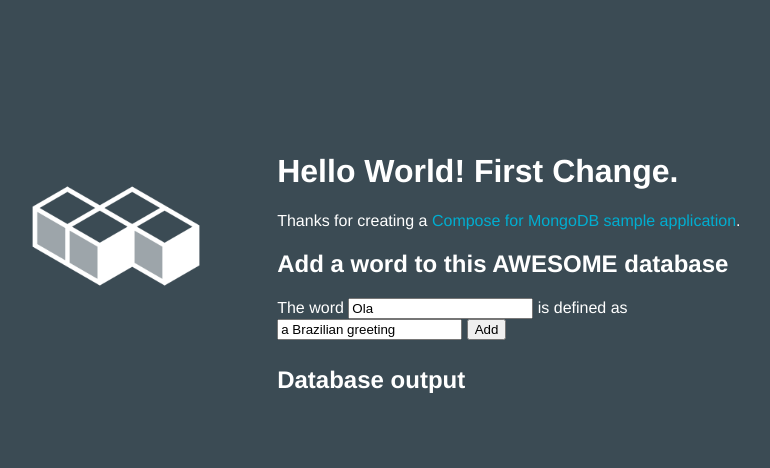
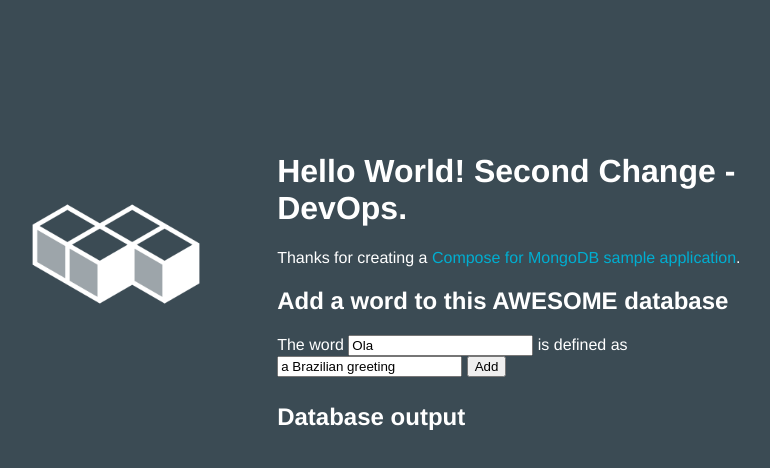
Before and after one commit to hpaques/HPMongoDB, a website: page public/index.html in a window 1280 px wide. Shown: the whole page, without its empty margins (265-1035 px from the left). Drawn offline with nearby package versions, Linux system fonts and the light colour scheme; no server answers.

Commit message:
devOps chg

```diff
--- a/public/index.html
+++ b/public/index.html
@@ -18,7 +18,7 @@
           <img class = "newappIcon" src="images/logo-graphic-white.png">
         </td>
         <td>
-          <h1 id="message">Hello World! First Change.</h1>
+          <h1 id="message">Hello World! Second Change - DevOps.</h1>
           <p class="description"></p> Thanks for creating a <a href=""><span class = "blue">Compose for MongoDB sample application</span></a>.
           <h2>Add a word to this AWESOME database</h2>
           <form id="add-word">
```
